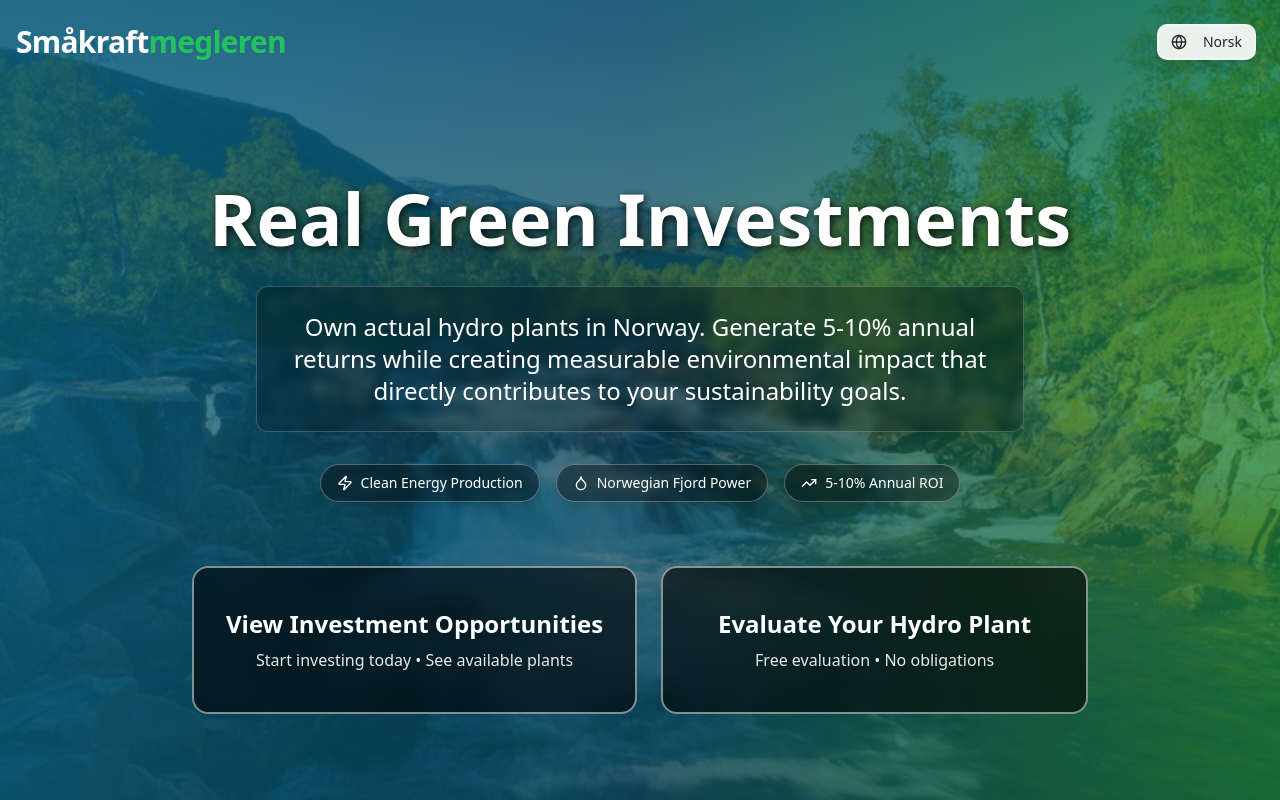
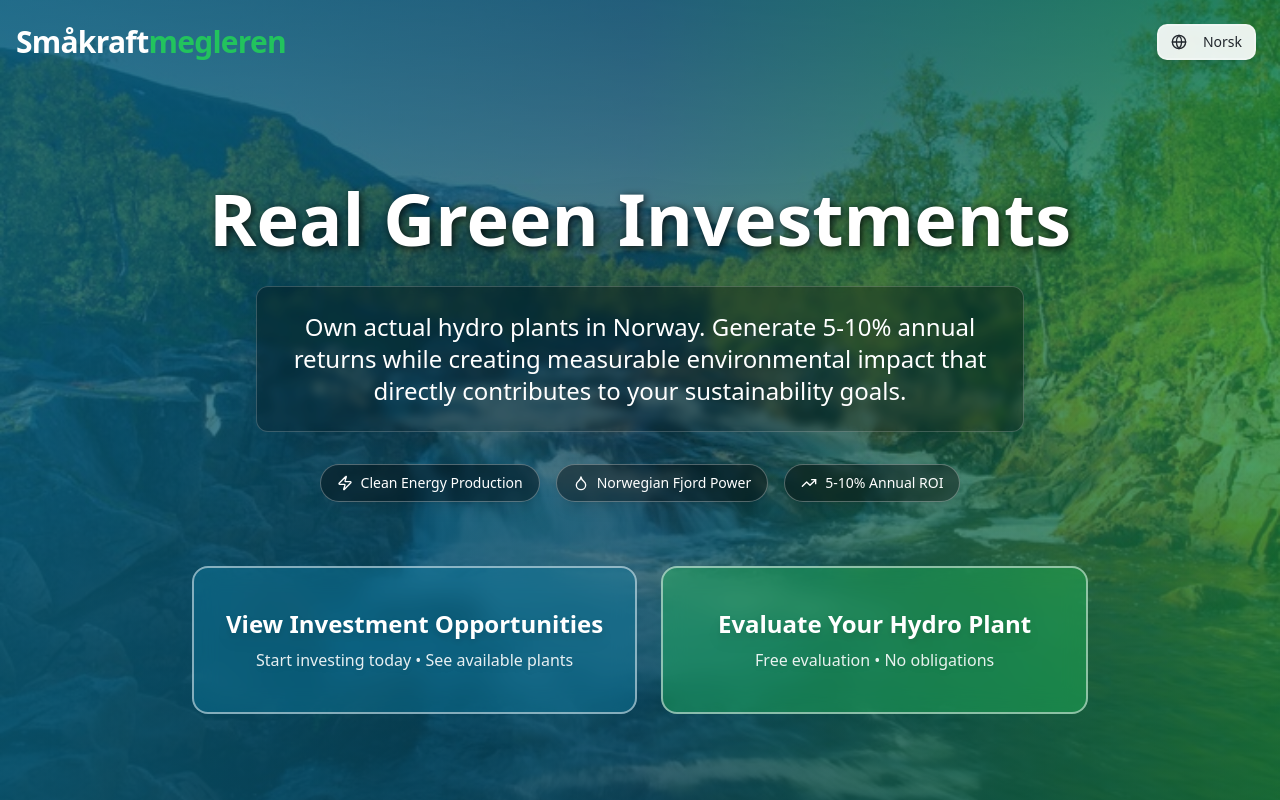
Before and after one commit to rastumbenjamin-gif/smakraftmegleren, a React (Vite) app: page / in a window 1280 px wide. Shown: the top 800 px of the page. Built offline with nearby package versions, Linux system fonts and the light colour scheme.

Commit message:
Refactor hero section styling

```diff
--- a/src/components/HeroSection.tsx
+++ b/src/components/HeroSection.tsx
@@ -51,7 +51,7 @@ export const HeroSection = () => {
             <Button
               variant="outline"
               size="lg"
-              className="group flex-1 sm:flex-1 sm:max-w-[500px] text-base sm:text-xl px-6 sm:px-8 py-8 sm:py-10 h-auto bg-black/60 backdrop-blur-md text-white border-2 border-white/50 hover:border-white hover:bg-black/40 hover:shadow-[0_0_40px_rgba(255,255,255,0.4)] transition-all duration-300 hover:scale-[1.02] rounded-2xl"
+              className="group flex-1 sm:flex-1 sm:max-w-[500px] text-base sm:text-xl px-6 sm:px-8 py-8 sm:py-10 h-auto bg-hydro-blue/40 backdrop-blur-md text-white border-2 border-white/50 hover:border-white hover:bg-hydro-blue/60 hover:shadow-[0_0_40px_rgba(59,130,246,0.5)] transition-all duration-300 hover:scale-[1.02] rounded-2xl"
               onClick={() => document.getElementById('investment-opportunities')?.scrollIntoView({ behavior: 'smooth' })}
             >
               <div className="flex flex-col items-center justify-center text-center h-full gap-2">
@@ -63,7 +63,7 @@ export const HeroSection = () => {
               <Button
                 variant="outline"
                 size="lg"
-                className="group flex-1 sm:flex-1 sm:max-w-[500px] text-base sm:text-xl px-6 sm:px-8 py-8 sm:py-10 h-auto bg-black/60 backdrop-blur-md text-white border-2 border-white/50 hover:border-white hover:bg-black/40 hover:shadow-[0_0_40px_rgba(255,255,255,0.4)] transition-all duration-300 hover:scale-[1.02] rounded-2xl"
+                className="group flex-1 sm:flex-1 sm:max-w-[500px] text-base sm:text-xl px-6 sm:px-8 py-8 sm:py-10 h-auto bg-hydro-green/40 backdrop-blur-md text-white border-2 border-white/50 hover:border-white hover:bg-hydro-green/60 hover:shadow-[0_0_40px_rgba(34,197,94,0.5)] transition-all duration-300 hover:scale-[1.02] rounded-2xl"
               >
                 <div className="flex flex-col items-center justify-center text-center w-full h-full gap-2">
                   <span className="font-bold text-white text-xl sm:text-2xl drop-shadow-lg">{t('hero.cta2')}</span>
```
